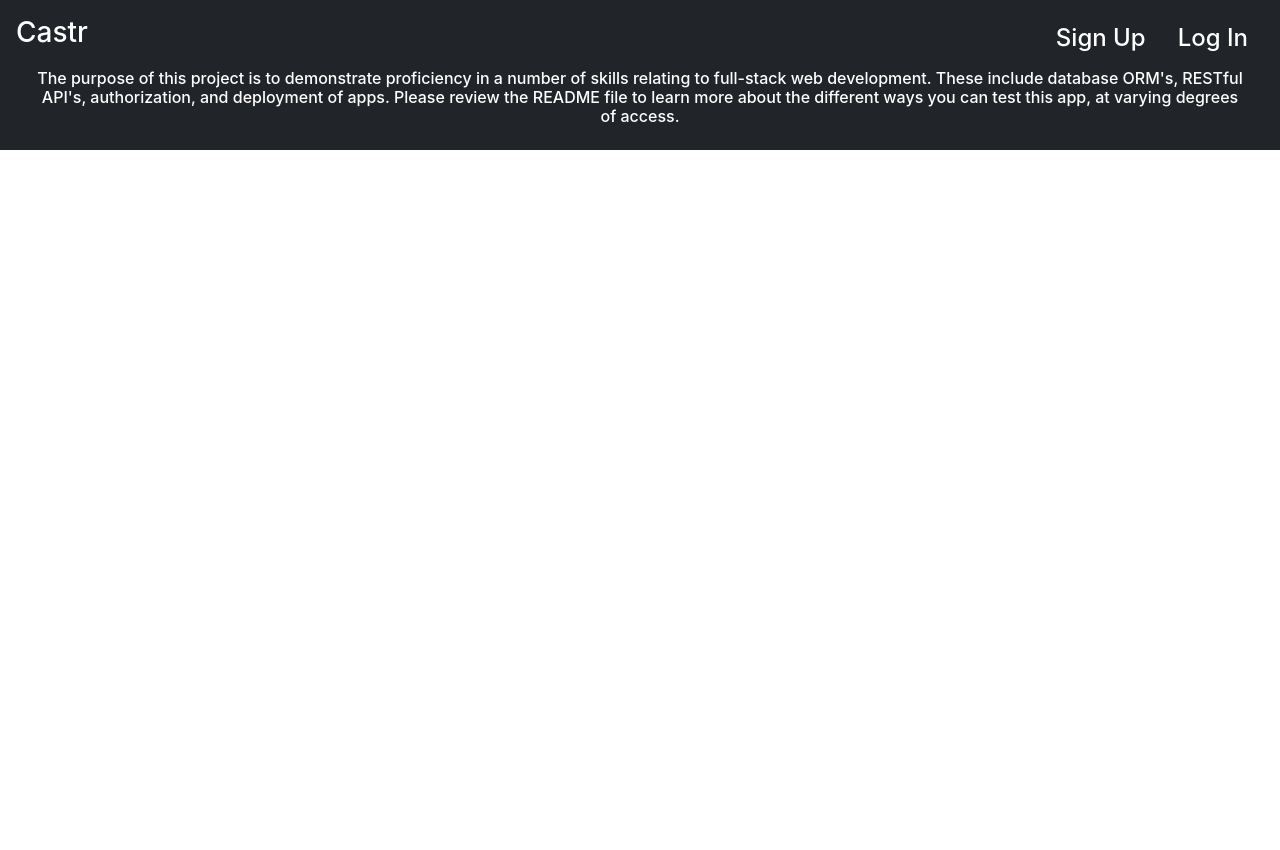
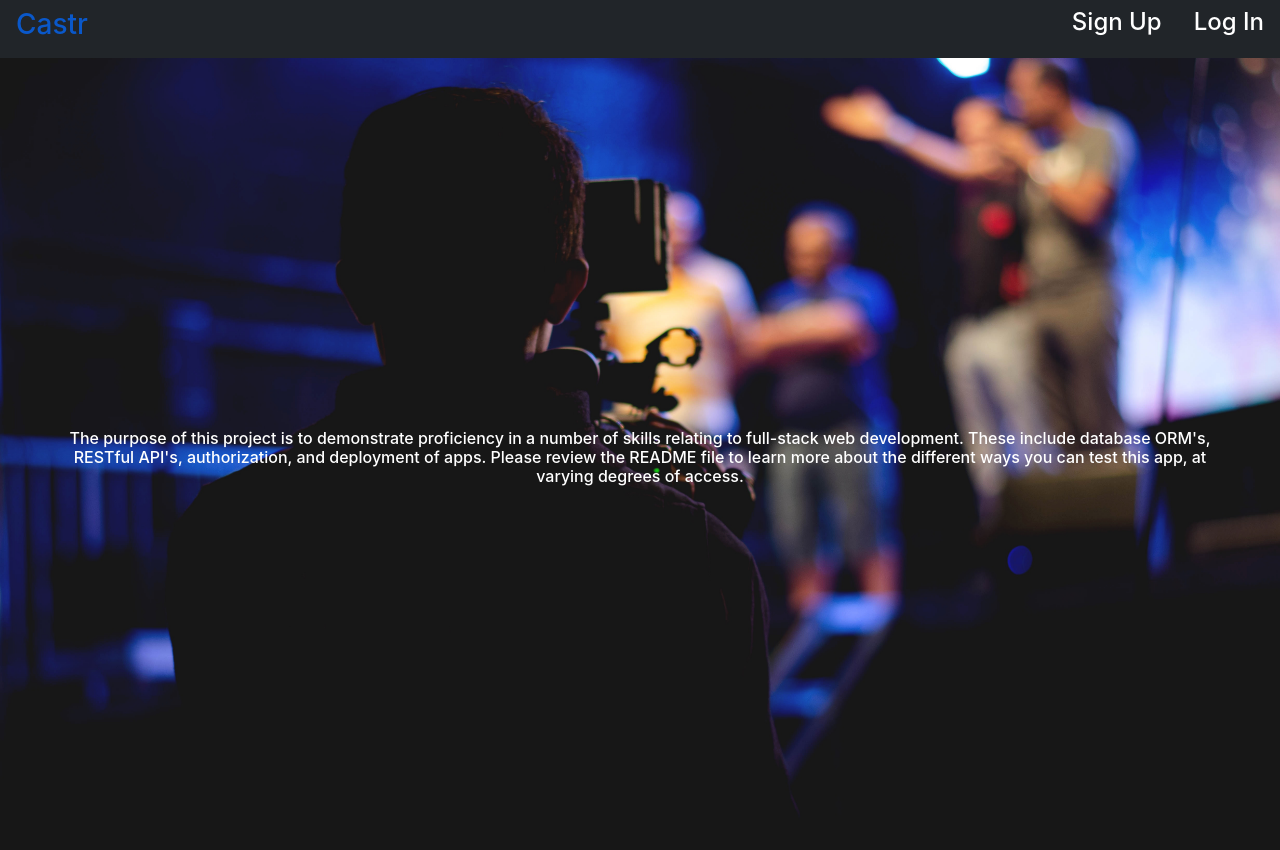
Before and after one commit to aliciakott/FSND-udacity-capstone-castr, a React (Create React App) app in the folder frontend/: page / in a window 1280 px wide. Shown: the top 850 px of the page. Before the commit the page ends 800 px from the top, so only its background shows below. Built offline with nearby package versions, Linux system fonts and the light colour scheme.

Commit message:
adjusting UI through changes to CSS on main component

```diff
--- a/frontend/src/App.css
+++ b/frontend/src/App.css
@@ -1,12 +1,13 @@
 .App {
   text-align: center;
+  padding: 0px;
 }
 
-.body {
-  /* background-image: url('pexels-joseph-redfield-1870438.jpg');
+/* .body {
+  background-image: url('../public/pexels-joseph-redfield-1870438.jpg');
   background-size: cover;
-  background-position: center; */
-}
+  background-position: center;
+} */
 /* .cover-container {
   max-width: 42em;
 } */
--- a/frontend/src/App.js
+++ b/frontend/src/App.js
@@ -23,7 +23,7 @@ class App extends React.Component {
     return (
       <div className="App">
         <div className="d-flex h-100 text-center text-white bg-dark body">
-          <div className="cover-container d-flex w-100 h-100 p-3 mx-auto flex-column">
+          <div className="cover-container d-flex w-100 h-100 flex-column">
             <Header/>
             <Switch>
               <Route exact path="/" component={Main} />
--- /dev/null
+++ b/frontend/src/components/Main.css
@@ -0,0 +1,10 @@
+main {
+    background-image: url('../images/pexels-joseph-redfield-1870438.jpg');
+    background-size: cover;
+    background-position: center;
+    background-repeat: no-repeat;
+    height: 100vh;
+    width: 100%;
+    margin: 0;
+
+}
--- a/frontend/src/components/Main.js
+++ b/frontend/src/components/Main.js
@@ -1,11 +1,12 @@
 import React from "react";
+import './Main.css';
 
 class Main extends React.Component {
   render() {
     return(
-      <div>
-        <main className="px-3">
-          <h6>The purpose of this project is to demonstrate proficiency in a number of skills relating to full-stack web development.
+      <div className="cover-container">
+        <main className="row align-items-center px-5 m-0">
+          <h6 className="my-auto">The purpose of this project is to demonstrate proficiency in a number of skills relating to full-stack web development.
           These include database ORM's, RESTful API's, authorization, and deployment of apps.
           Please review the README file to learn more about the different ways you can test this app, at varying degrees of access.
           </h6>
--- a/frontend/src/components/access-in-nav.js
+++ b/frontend/src/components/access-in-nav.js
@@ -7,14 +7,12 @@ class AccessInNav extends React.Component {
     return (
       <div>
         <header>
-          <div className="mb-auto">
-            <Link to="/"><h3 className="float-md-start">Castr</h3></Link>
-            <nav className="nav nav-masthead justify-content-center float-md-end">
-              <Link to="/movies"><h4 className="nav-link text-white fw-bold">Movies</h4></Link>
-              <Link to="/actors"><h4 className="nav-link text-white fw-bold">Actors</h4></Link>
-              <LogoutButton />
-            </nav>
-          </div>
+          <Link to="/"><h3 className="float-md-start nav-link">Castr</h3></Link>
+          <nav className="nav nav-masthead justify-content-center float-md-end">
+            <Link to="/movies"><h4 className="nav-link text-white fw-bold">Movies</h4></Link>
+            <Link to="/actors"><h4 className="nav-link text-white fw-bold">Actors</h4></Link>
+            <LogoutButton />
+          </nav>
         </header>
       </div>
     );
--- a/frontend/src/components/access-out-nav.js
+++ b/frontend/src/components/access-out-nav.js
@@ -6,13 +6,11 @@ class AccessOutNav extends React.Component {
   render() {
     return (
       <header>
-        <div className="mb-auto">
-          <h3 className="float-md-start">Castr</h3>
-          <nav className="nav nav-masthead justify-content-center float-md-end">
-            <SignupButton />
-            <LoginButton />
-          </nav>
-        </div>
+        <h3 className="float-md-start nav-link">Castr</h3>
+        <nav className="nav nav-masthead justify-content-center float-md-end">
+          <SignupButton />
+          <LoginButton />
+        </nav>
       </header>
     );
   }
```
Also changed, not shown: frontend/src/images/pexels-joseph-redfield-1870438.jpg (renamed from frontend/public/pexels-joseph-redfield-1870438.jpg).
